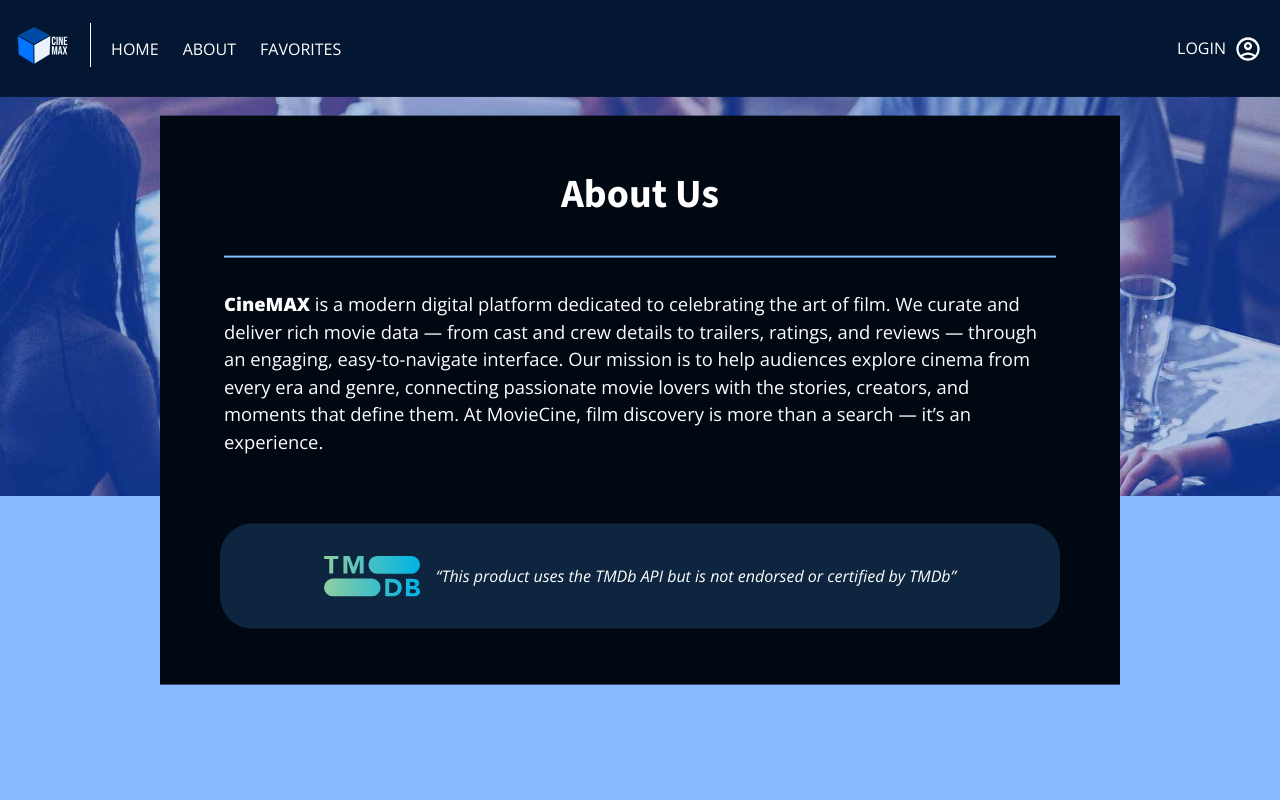
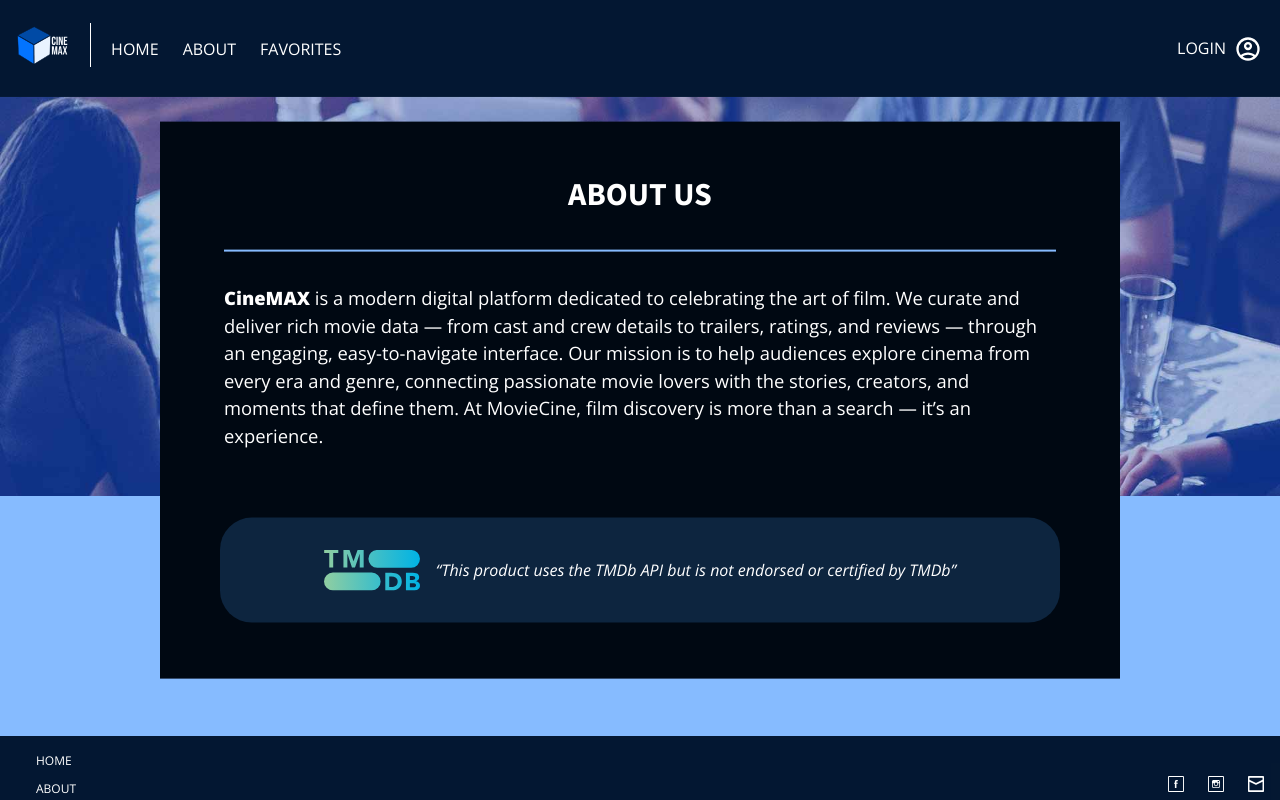
Before and after one commit to mtq01/m3-movie-app, a React (Vite) app: page /about in a window 1280 px wide. Shown: the top 800 px of the page. Built offline with nearby package versions, Linux system fonts and the light colour scheme; no server answers.

Commit message:
Made some adjustments to mobile styling. Still having some issues with the absolute positioning of the overlay about text container

```diff
--- a/src/styles/AboutPage.css
+++ b/src/styles/AboutPage.css
@@ -1,6 +1,6 @@
 .about {
   background-color: var(--ui-light-blue);
-  min-height: 100vh;
+  min-height: 100vh; /*temp min-height until base is adjusted */
 }
 .about-hero-image {
   width: 100%;
@@ -17,24 +17,23 @@
   max-width: 60rem;
   width: 90%;
   height: auto;
-  padding: 3rem;
   position: absolute;
-  top: 50%;
+  top: 60%;
   left: 50%;
   transform: translate(-50%, -50%);
+  padding: 2.5rem 2rem;
 }
 
 .about-content-container h2 {
   text-align: center;
-  font-size: 2.5rem;
+  text-transform: uppercase;
 }
 
 .about-content {
   border-top: solid 0.15rem var(--ui-light-blue);
-  padding-top: 2rem;
-  padding-bottom: 1.75rem;
-  margin: 1rem;
-  font-size: 1.15rem;
+  padding-top: 1.5rem;
+  padding-bottom: 1.5rem;
+  margin: 0 1.15rem;
 }
 .cinemax-bolded {
   font-weight: 900;
@@ -48,10 +47,9 @@
   align-items: center;
   background-color: #0d253f;
   border-radius: 2rem;
-  margin: 0.5rem 0.75rem;
   max-width: 55rem;
   height: auto;
-  padding: 2rem;
+  padding: 1rem;
 }
 
 .tmdb-logo {
@@ -61,4 +59,32 @@
 
 .tmdb-attribute-text {
   font-style: italic;
+  text-align: center;
 }
+
+@media (min-width: 35rem) {
+  .about {
+    min-height: 80vh; /*temp min-height until base is adjusted */
+  }
+
+  .about-content-container {
+    padding: 3rem;
+    top: 50%;
+  }
+
+  .about-content-container h2 {
+    font-size: 2rem;
+  }
+
+  .about-content {
+    padding-top: 2rem;
+    padding-bottom: 1.75rem;
+    margin: 1rem;
+    font-size: 1.15rem;
+  }
+
+  .tmdb-attribute-container {
+    margin: 0.5rem 0.75rem;
+    padding: 2rem;
+  }
+}
```
